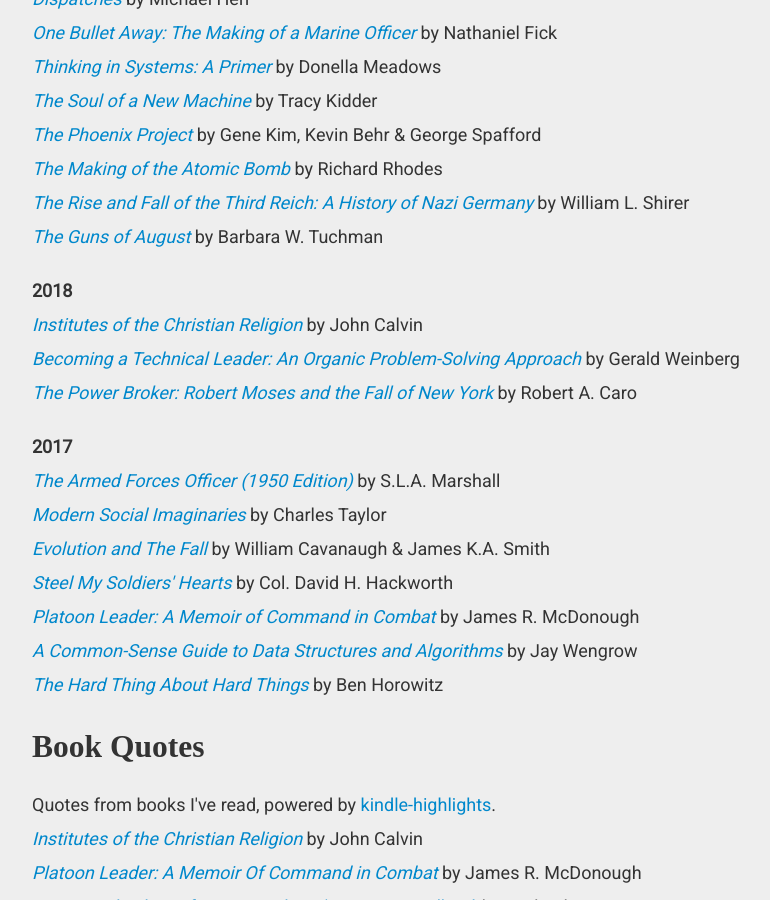
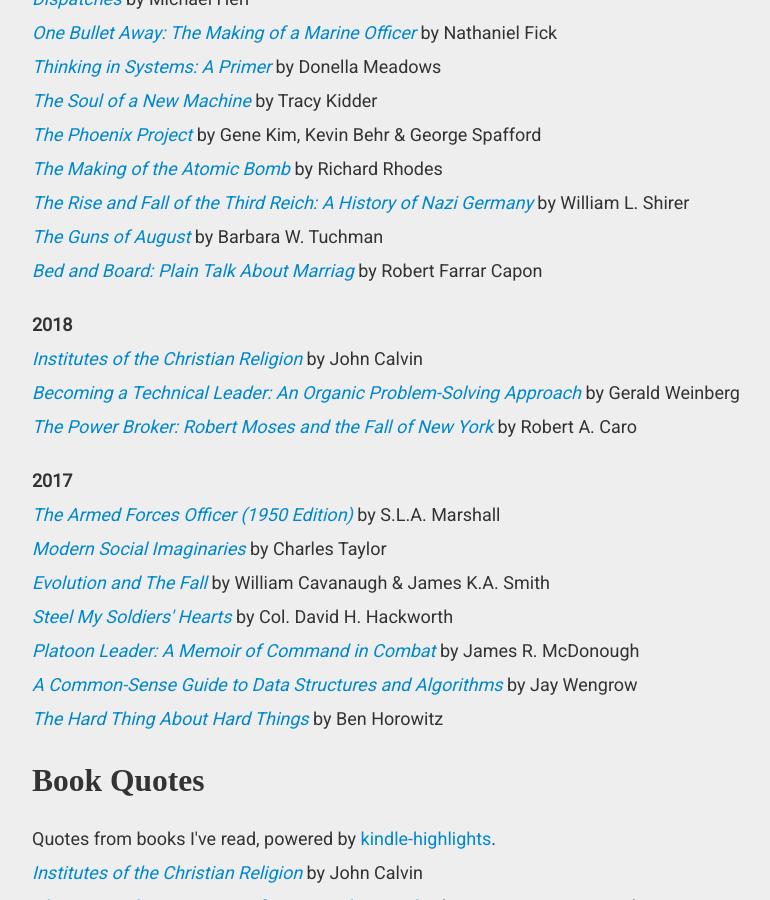
Before and after one commit to speric/speric.github.com, a Jekyll site: the page built from books/index.html, in a window 1280 px wide and 900 px high, scrolled down 451 px. Shown: the whole window, without its empty margins (218-988 px from the left). Built offline with Jekyll 4.4.1, drawn with Linux system fonts in a browser that asks for light colours; some web fonts are replaced; comment, search, counter and statistics services are not loaded.

Commit message:
Add Bed and Board

```diff
--- a/books/index.html
+++ b/books/index.html
@@ -18,6 +18,7 @@
 <p><i><a href="https://www.amazon.com/Making-Atomic-Bomb-Richard-Rhodes/dp/1451677618">The Making of the Atomic Bomb</a></i> by Richard Rhodes</p>
 <p><i><a href="https://www.amazon.com/Rise-Fall-Third-Reich-History/dp/1451651686">The Rise and Fall of the Third Reich: A History of Nazi Germany</a></i> by William L. Shirer</p>
 <p><i><a href="https://www.amazon.com/Guns-August-Pulitzer-Prize-Winning-Outbreak/dp/0345476093">The Guns of August</a></i> by Barbara W. Tuchman</p>
+<p><i><a href="https://www.amazon.com/Bed-Board-Plain-About-Marriage/dp/0998917117/">Bed and Board: Plain Talk About Marriag</a></i> by Robert Farrar Capon</p>
 
 <br/>
 
```
